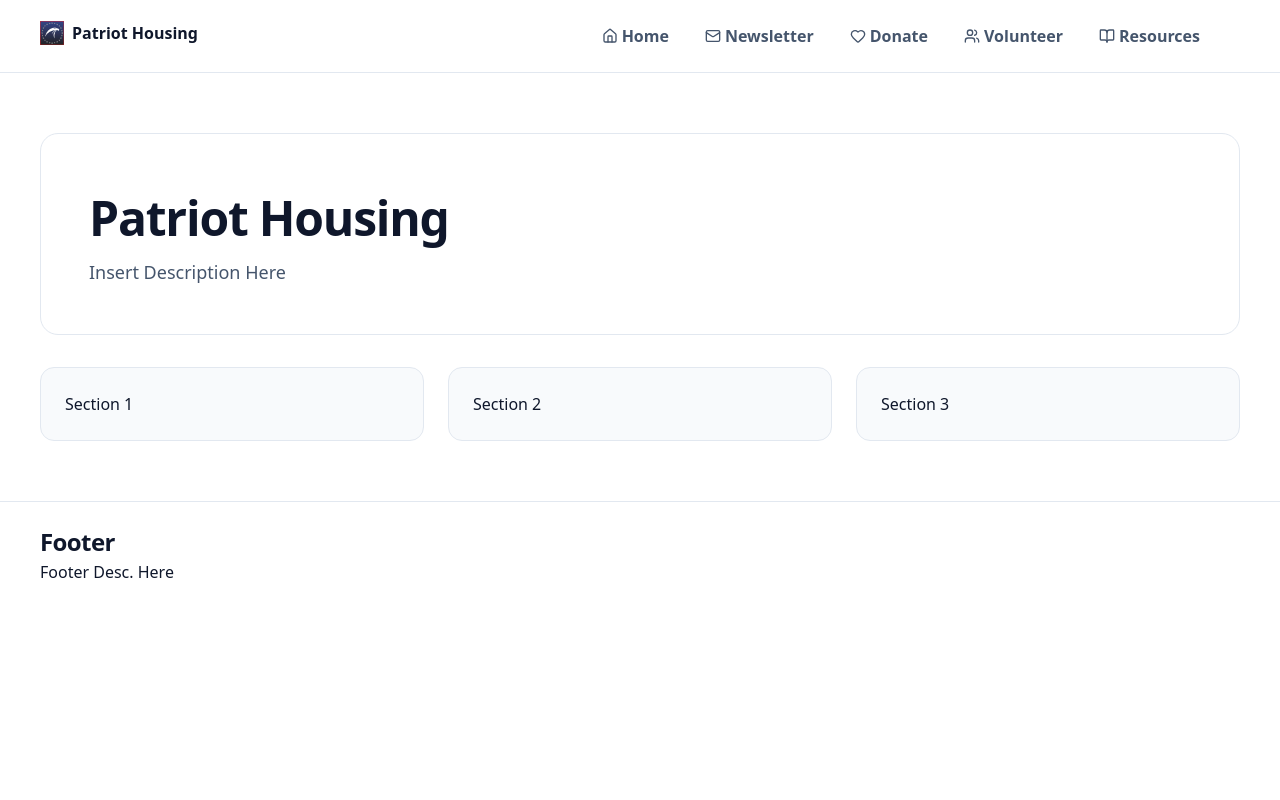
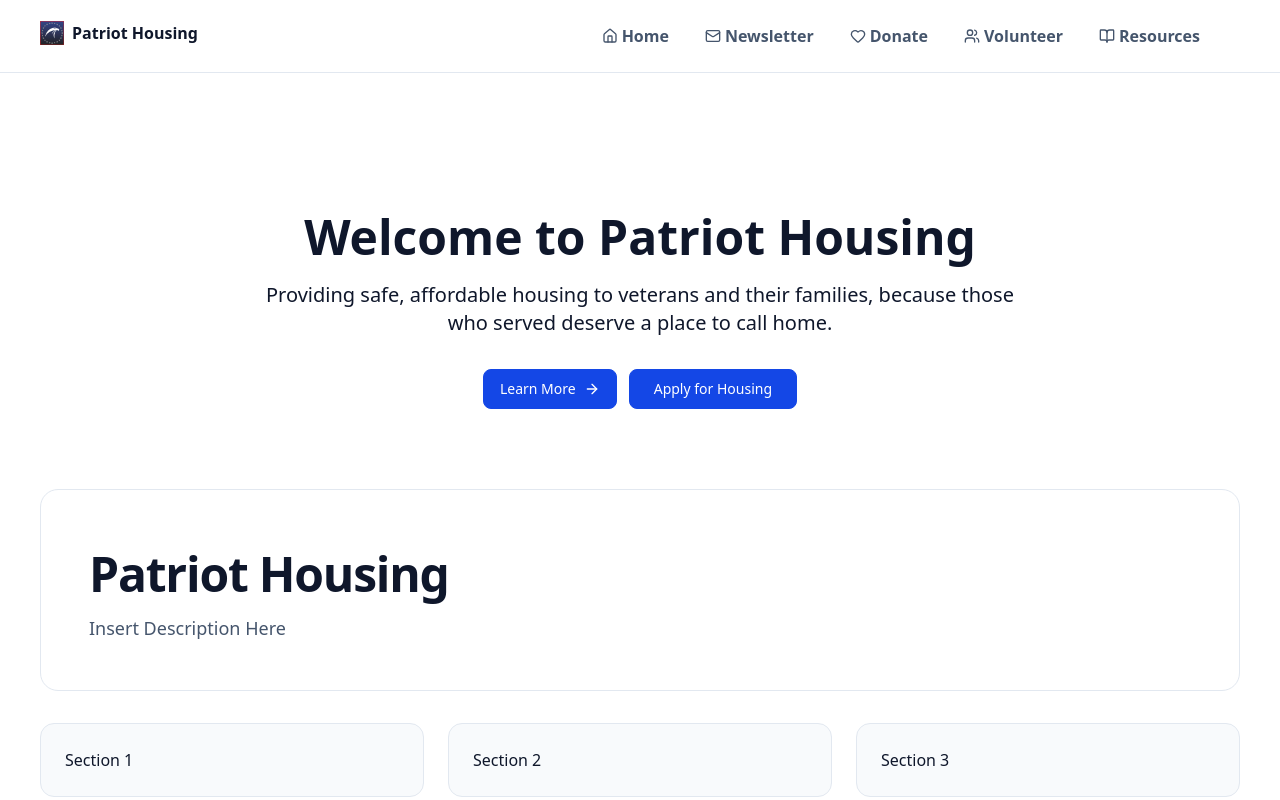
Before and after one commit to ktp-usc/patriot-housing, a Next.js app: page / in a window 1280 px wide. Shown: the top 800 px of the page. Built offline with nearby package versions, Linux system fonts and the light colour scheme.

Commit message:
KAN-18 added homepage banner and buttons

```diff
--- a/app/page.tsx
+++ b/app/page.tsx
@@ -1,5 +1,7 @@
 import Header from "@/components/header";
 import Footer from "@/components/footer";
+import { Button } from "@/components/ui/button";
+import { ArrowRight } from "lucide-react";
 
 export default function Home() {
   return (
@@ -7,6 +9,23 @@ export default function Home() {
       <Header />
 
       <main className="mx-auto w-full max-w-7xl px-6 py-10 md:px-10 md:py-15">
+        {/* TODO: Add image/banner here */}
+        <section className="theme-hero px-4 py-20">
+          <div className="mx-auto max-w-5xl text-center">
+            <h1 className="text-3xl font-bold md:text-5xl">Welcome to Patriot Housing</h1>
+            <p className="theme-hero-copy mx-auto mt-5 max-w-3xl text-lg md:text-xl">
+              Providing safe, affordable housing to veterans and their families, because those who served deserve a place to call home.
+            </p>
+            <div className="mt-8 flex flex-col justify-center gap-3 sm:flex-row">
+              <Button size="lg" variant="secondary">
+                Learn More <ArrowRight className="h-4 w-4" />
+              </Button>
+              <Button size="lg">Apply for Housing</Button>
+            </div>
+          </div>
+        </section>
+
+        {/* TODO: Image Courasel Here, can also put in section below*/}
         <section className="rounded-2xl border border-slate-200 bg-white p-8 md:p-12">
           <h1 className="mt-3 text-3xl font-bold tracking-tight md:text-5xl">
             Patriot Housing
```
